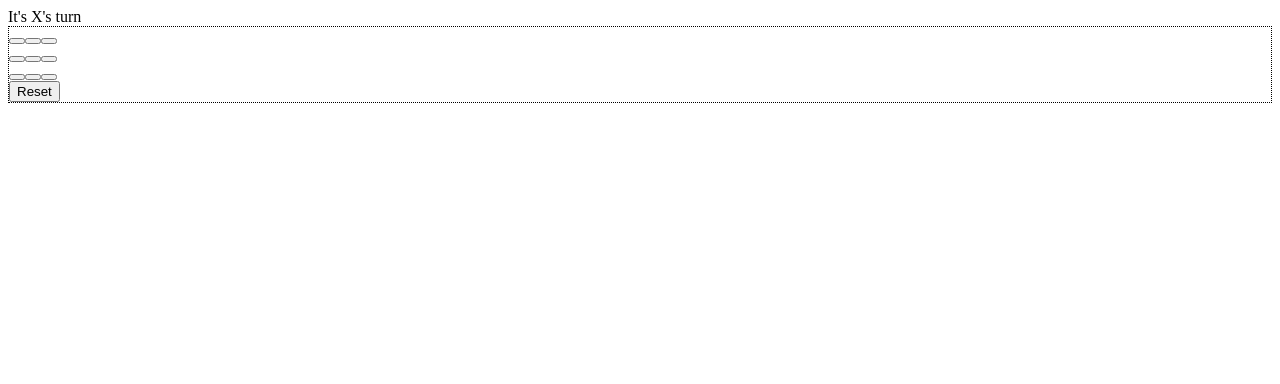
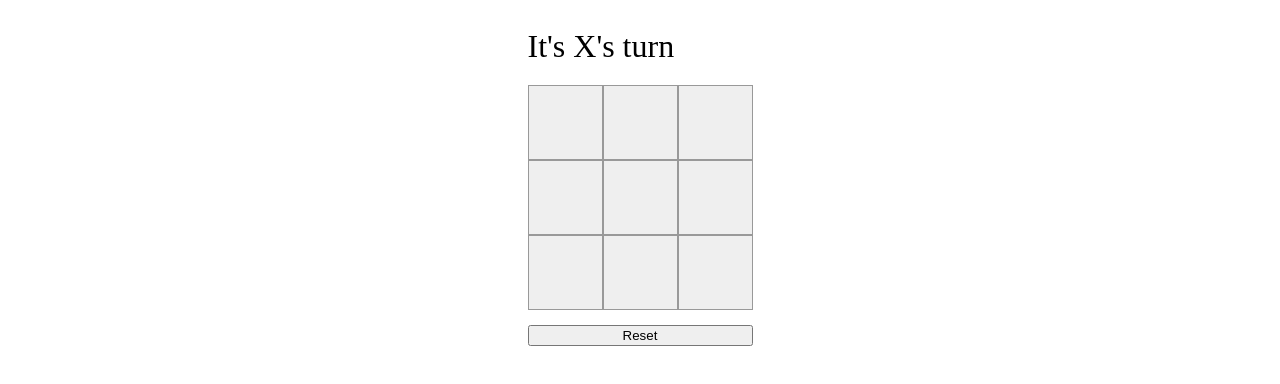
Before and after one commit to averagehuman0G/React-tic-tac-toe, a React app in the folder tictac/: page / in a window 1280 px wide. Built offline with nearby package versions, Linux system fonts and the light colour scheme.

Commit message:
finished styling

```diff
--- a/tictac/src/index.css
+++ b/tictac/src/index.css
@@ -1,7 +1,35 @@
+.body {
+  font-size: 18px;
+}
+.square {
+  width:75px;
+  height: 75px;
+  border: 1px solid #999;
+  font-size: 24px;
+  font-weight: bold;
+  line-height: 34px;
+  padding: 0;
+  text-align: center;
+  float:left;
+}
 
-.rows {
+.game-board {
+  margin: 0 auto;
+}
+.game {
   display: flex;
-  display: block;
-  justify-content: center;
-  border: 1px dotted black;
+  flex-direction: row;
 }
+.status {
+  font-size: 32px;
+  margin: 20px 0;
+}
+.reset {
+  margin-top: 15px;
+  width:225px;
+}
+.board-row:after {
+  clear: both;
+  content: "";
+  display: table;
+}
--- a/tictac/src/index.js
+++ b/tictac/src/index.js
@@ -17,9 +17,11 @@ class Board extends React.Component {
       xIsNext: true,
     }
   }
+
   reset() {
     this.setState({squares: Array(9).fill(null)});
   }
+
   handleClick(i) {
     //makes a copy of the array instead of modifying the original array
     const squares = this.state.squares.slice();
@@ -72,7 +74,7 @@ class Board extends React.Component {
             {this.renderSquare(7)}
             {this.renderSquare(8)}
           </div>
-          <button onClick={this.reset.bind(this)}>Reset</button>
+          <button className="reset" onClick={this.reset.bind(this)}>Reset</button>
         </div>
       </div>
     );
```
